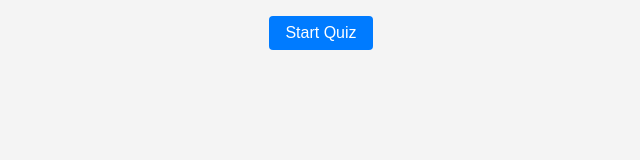
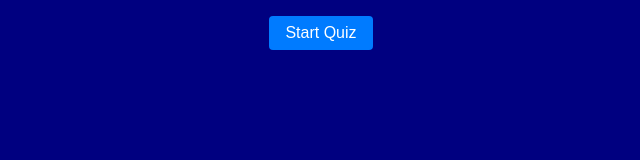
Before and after one commit to evanknight18/JavaScript-Quiz, a plain HTML site: page index.html in a window 1280 px wide. Shown: the whole page, without its empty margins (319-959 px from the left). Drawn offline with Linux system fonts and the light colour scheme.

Commit message:
Update style.css

```diff
--- a/style.css
+++ b/style.css
@@ -1,7 +1,7 @@
 body {
     font-family: Arial, sans-serif;
     text-align: center;
-    background-color: #f4f4f4;
+    background-color: #000080;
   }
 
   .hidden {
```
